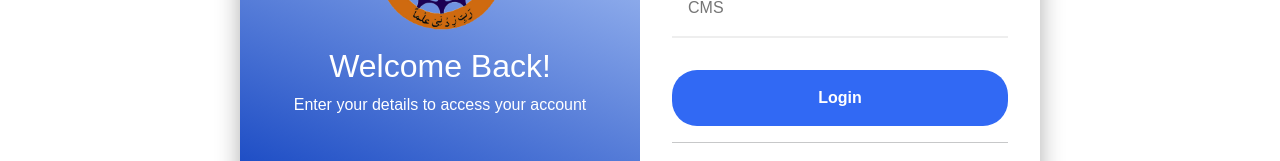
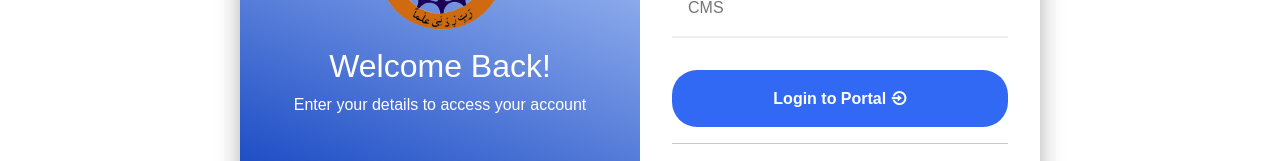
Before and after one commit to M-Saad-saif/BuitemsWeb-auth, a React (Create React App) app: page /login in a window 1280 px wide. Shown: the part 324-485 px from the top of the page. Built offline with nearby package versions, Linux system fonts and the light colour scheme; no server answers.

Commit message:
fixing frontend for vercel

```diff
--- a/src/components/GenerateFP.js
+++ b/src/components/GenerateFP.js
@@ -1,4 +1,4 @@
-import React, { useState, useRef, useEffect } from "react";
+import React, { useState, useRef} from "react";
 import { Link, useParams } from "react-router-dom";
 import html2pdf from "html2pdf.js";
 import BuitemsLogo from "./images/buitems logo.png";
@@ -90,10 +90,6 @@ const GenerateFP = () => {
       [id]: value,
     }));
   };
-
-  // useEffect(() => {
-  //   document.title = `BUITEMS - FrontPage Design ${designNumber}`;
-  // }, [designNumber]);
 
   const generatePDF = () => {
     const element = pdfContentRef.current;
--- a/src/components/Login.js
+++ b/src/components/Login.js
@@ -4,14 +4,15 @@ import buitemsLogo from "./images/buitems logo.png";
 
 export default function Login() {
   const navigate = useNavigate();
-  const [laoding, setLoading] = useState(false);
+  const [loggin, setLoggin] = useState(false);
+  const [loading, setLoading] = useState(false);
   const [error, setError] = useState("");
   const [credential, setCredential] = useState({
     Email: "",
     CMS: "",
   });
 
-    const HOST_URL = process.env.REACT_APP_BACKEND_URL || "http://localhost:5000";
+  const HOST_URL = process.env.REACT_APP_BACKEND_URL || "http://localhost:5000";
 
   const handleLogin = async (e) => {
     e.preventDefault();
@@ -30,8 +31,12 @@ export default function Login() {
 
       const json = await response.json();
       if (json.success) {
+        setLoggin(true);
         localStorage.setItem("token", json.token);
-        navigate("/portal");
+
+        setTimeout(() => {
+          navigate("/portal");
+        }, 1500);
       } else {
         setError(json.error || "failed to login");
       }
@@ -47,9 +52,18 @@ export default function Login() {
     setCredential({ ...credential, [e.target.name]: e.target.value });
   };
 
+  if (loggin === true) {
+    return (
+      <div className="loading-container">
+        <div className="spinner"></div>
+        <h3 className="loading-text">Logging in ... Please Wait</h3>
+      </div>
+    );
+  }
+
   return (
     <>
-          <title>BUITEMS Portal - Login</title>
+      <title>BUITEMS Portal - Login</title>
       <div className="split-form " style={{ marginTop: "9rem" }}>
         <div className="image-side">
           <img src={buitemsLogo} alt="" />
@@ -97,7 +111,18 @@ export default function Login() {
               </div>
             )}
 
-            <button type="submit">Login</button>
+            <button type="submit" disabled={loading}>
+              {loading ? (
+                <>
+                  <span className="spinner-small"></span>
+                  Processing...
+                </>
+              ) : (
+                <>
+                  Login to Portal <i className="ri-login-circle-line"></i>
+                </>
+              )}
+            </button>
           </form>
           <hr />
           <p>
```
